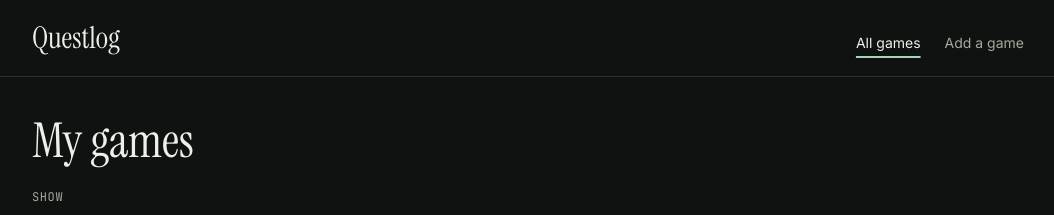
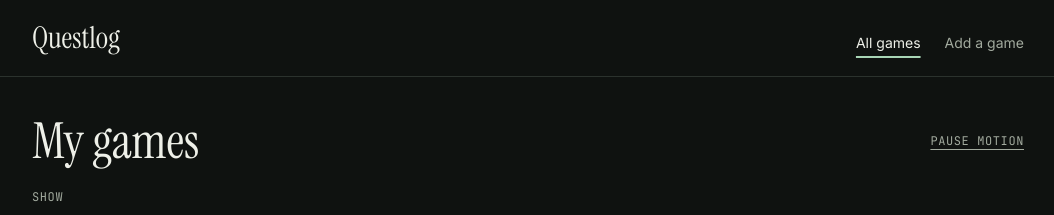
Before and after one commit to lotjons/questlog, a React (Vite) app: page / in a window 1280 px wide. Shown: the top 215 px of the page, without its empty margins (112-1166 px from the left). Built offline with nearby package versions, Linux system fonts and the light colour scheme; no server answers.

Commit message:
feat: breathing heading with pause and reduced motion

```diff
--- a/src/pages/GamesPage.tsx
+++ b/src/pages/GamesPage.tsx
@@ -9,11 +9,32 @@ const GamesPage = () => {
     'questlog-status',
     'all',
   )
+  const [isPaused, setIsPaused] = useLocalStorage(
+    'questlog-motion-paused',
+    false,
+  )
   const { games, isLoading, error } = useGames(status)
 
   return (
     <>
-      <h1 className="mb-6 font-display text-5xl">My games</h1>
+      <div className="mb-6 flex flex-wrap items-center justify-between gap-4">
+        <h1
+          className={
+            isPaused
+              ? 'origin-left font-display text-5xl'
+              : 'origin-left animate-breathe font-display text-5xl motion-reduce:animate-none'
+          }
+        >
+          My games
+        </h1>
+        <button
+          type="button"
+          onClick={() => setIsPaused(!isPaused)}
+          className="font-mono text-xs uppercase tracking-wider text-muted underline underline-offset-4 hover:text-fg motion-reduce:hidden"
+        >
+          {isPaused ? 'Play motion' : 'Pause motion'}
+        </button>
+      </div>
 
       <FilterButtons selected={status} onChange={setStatus} />
 
```
